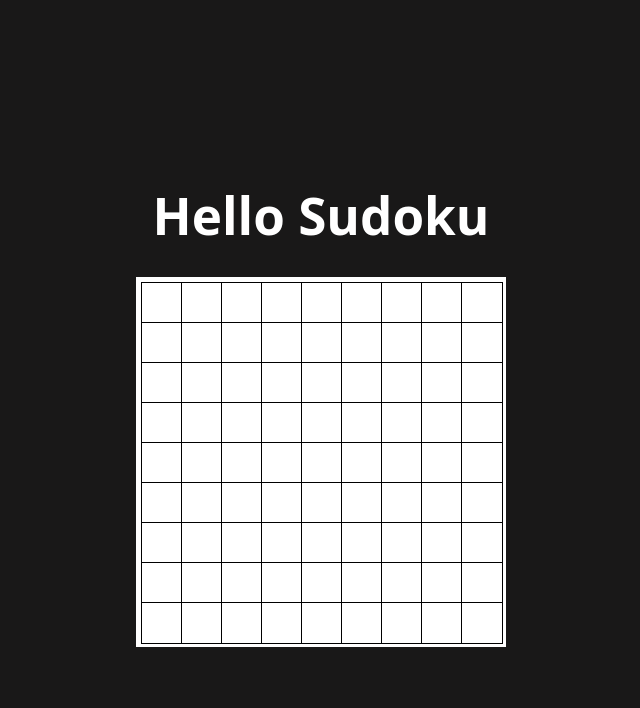
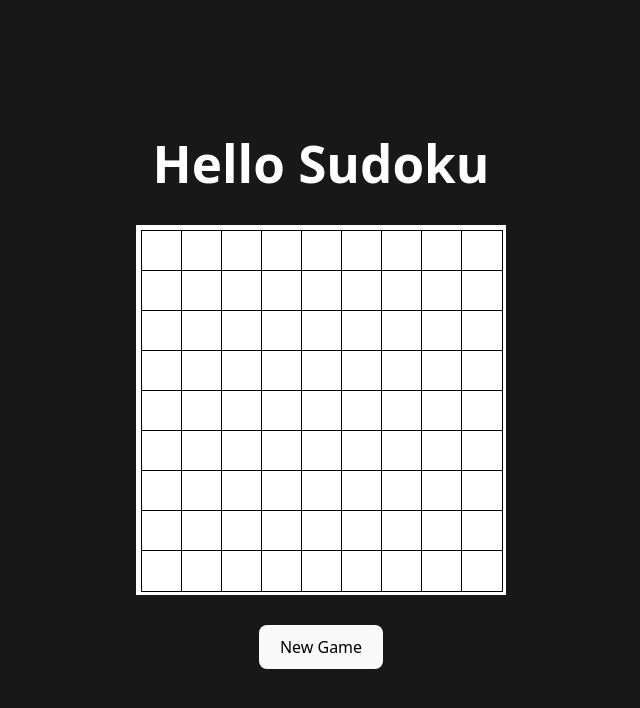
Before and after one commit to SaiSiddharth1/sudoku-app, a React (Vite) app in the folder sudoku-app/: page / in a window 1280 px wide. Shown: the top 708 px of the page, without its empty margins (319-959 px from the left). Built offline with nearby package versions, Linux system fonts and the light colour scheme.

Commit message:
Added new game button to reset sudoku board

```diff
--- a/sudoku-app/src/App.jsx
+++ b/sudoku-app/src/App.jsx
@@ -2,16 +2,24 @@ import { useEffect, useState } from 'react';
 import Cell from './components/cell.jsx';
 import { isValidMove } from './utils/validators.js';
 
+function createEmptyBoard() {
+  return Array.from({ length: 9 }, () => Array(9).fill(0));
+}
+
 function App() {
-  const [board, setBoard] = useState(
-    Array.from({ length: 9 }, () => Array(9).fill(0))
-  );
+  const [board, setBoard] = useState(createEmptyBoard());
+
+  function handleNewGame() {
+    setBoard(createEmptyBoard());
+    setSelectedCell(null);
+  }
 
   const [selectedCell, setSelectedCell] = useState(null);
 
-  const handleCellClick = (row, col) => {
+  function handleCellClick(row, col) {
     setSelectedCell({ row, col });
   };
+
 
   useEffect(() => {
     const handleKeyDown = (event) => {
@@ -57,7 +65,6 @@ function App() {
       }}
     >
       <h1 style={{ color: 'white' }}>Hello Sudoku</h1>
-
       <div
         style={{
           display: 'grid',
@@ -84,6 +91,12 @@ function App() {
           ))
         )}
       </div>
+      <button
+        onClick={handleNewGame}
+        style={{ margin: '30px', padding: '10px 20px', fontSize: '16px', cursor: 'pointer' }}
+      >
+        New Game
+      </button>
     </div>
   );
 }
```
